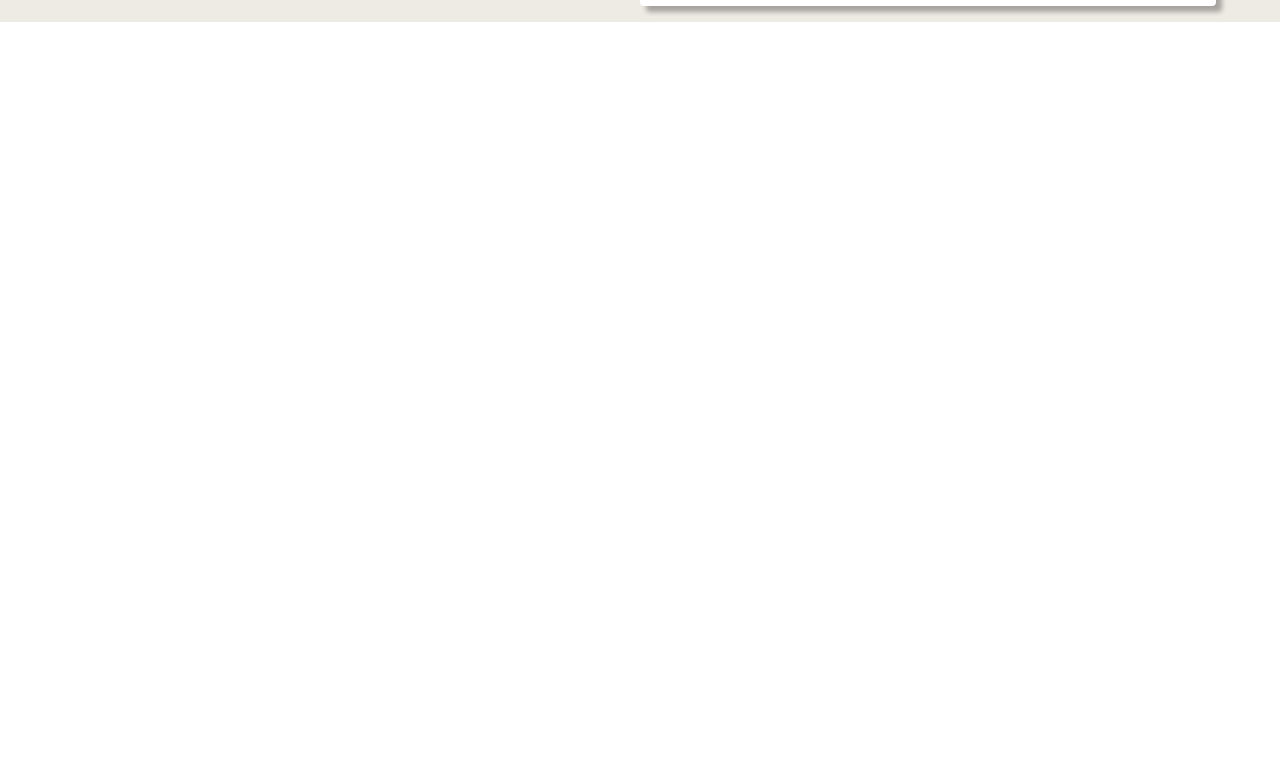
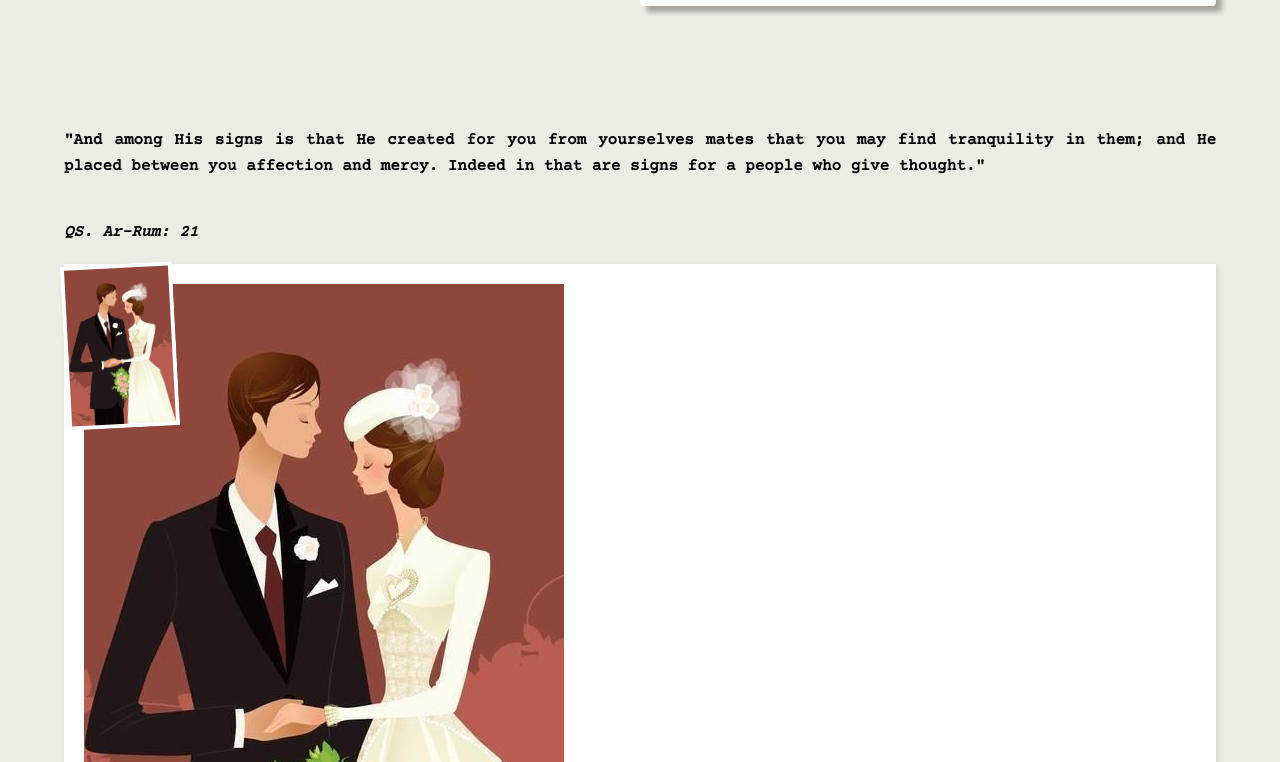
Before and after one commit to Fadhil-Sabar/endru-wedding, a SvelteKit app: page / in a window 1280 px wide. Shown: the part 898-1660 px from the top of the page. Before the commit the page ends 920 px from the top, so only its background shows below. Built offline with nearby package versions, Linux system fonts and the light colour scheme.

Commit message:
[UPDATE] page 2 init

```diff
--- a/src/app.css
+++ b/src/app.css
@@ -18,20 +18,27 @@
     font-weight: normal;
     font-style: normal;
 }
+@font-face {
+    font-family: 'CourierPrime';
+    src: url('$lib/assets/fonts/CourierPrime-Regular.ttf') format('truetype');
+    font-weight: normal;
+    font-style: normal;
+}
 @theme {
     --color-primary: #eeeae4;
     --color-accent: #b5544e;
     --font-baskervville: "Baskervville", serif;
     --font-greatvibes: "GreatVibes", cursive;
     --font-e8garamond: "E8Garamond", serif;
+    --font-courierprime: "CourierPrime", monospace;
 }
 
 .container {
-    @apply text-[16px] mx-auto p-4 bg-primary min-h-screen;
+    @apply text-[16px] mx-auto p-4 bg-primary min-h-screen gap-20 flex flex-col;
 }
 
 .page1 {
-    @apply flex flex-col md:flex-row md:justify-between;
+    @apply flex flex-col h-full md:flex-row md:justify-between;
 
     .text-section {
         @apply ml-10 mr-28 mt-24 md:mr-10 flex-1;
@@ -56,3 +63,28 @@
         }
     }
 }
+
+.page2 {
+    @apply h-screen px-12;
+
+    .text-section {
+        span {
+            @apply font-courierprime leading-normal font-semibold
+        }
+    }
+
+    .image-section {
+        box-shadow: 2px 2px 5px rgba(0, 0, 0, 0.1);
+        margin-top: 20px;
+
+        .small-image-wrapper {
+            @apply bg-black
+        }
+        .small-image{
+            @apply absolute w-28 p-1 bg-white -rotate-3
+        }
+        .big-image-wrapper {
+            @apply p-5 bg-white
+        }
+    }
+}
--- a/src/routes/+page.svelte
+++ b/src/routes/+page.svelte
@@ -1,5 +1,6 @@
 <script>
     import couplePic from '$lib/assets/images/couple-pic.jpg';
+    import couplePic2 from '$lib/assets/images/couple-pic-2.jpg';
 </script>
 
 <main class="container">
@@ -28,4 +29,24 @@
             </div>
         </div>
     </section>
+
+    <section class="page2">
+        <div class="text-section">
+            <div class="text-justify py-10">
+                <span>"And among His signs is that He created for you from yourselves mates that you may find tranquility in them; and He placed between you affection and mercy. Indeed in that are signs for a people who give thought."</span>
+            </div>
+            <div class="">
+                <span class="italic">QS. Ar-Rum: 21</span>
+            </div>
+        </div>
+
+        <div class="image-section relative">
+            <div class="small-image-wrapper">
+                <img class="small-image" src={couplePic2} alt="couplePic2"/>
+            </div>
+            <div class="big-image-wrapper">
+                <img class="" src={couplePic2} alt="couplePic2"/>
+            </div>
+        </div>
+    </section>
 </main>
```
Also changed, not shown: src/lib/assets/fonts/CourierPrime-Regular.ttf (added), src/lib/assets/images/couple-pic-2.jpg (added).
